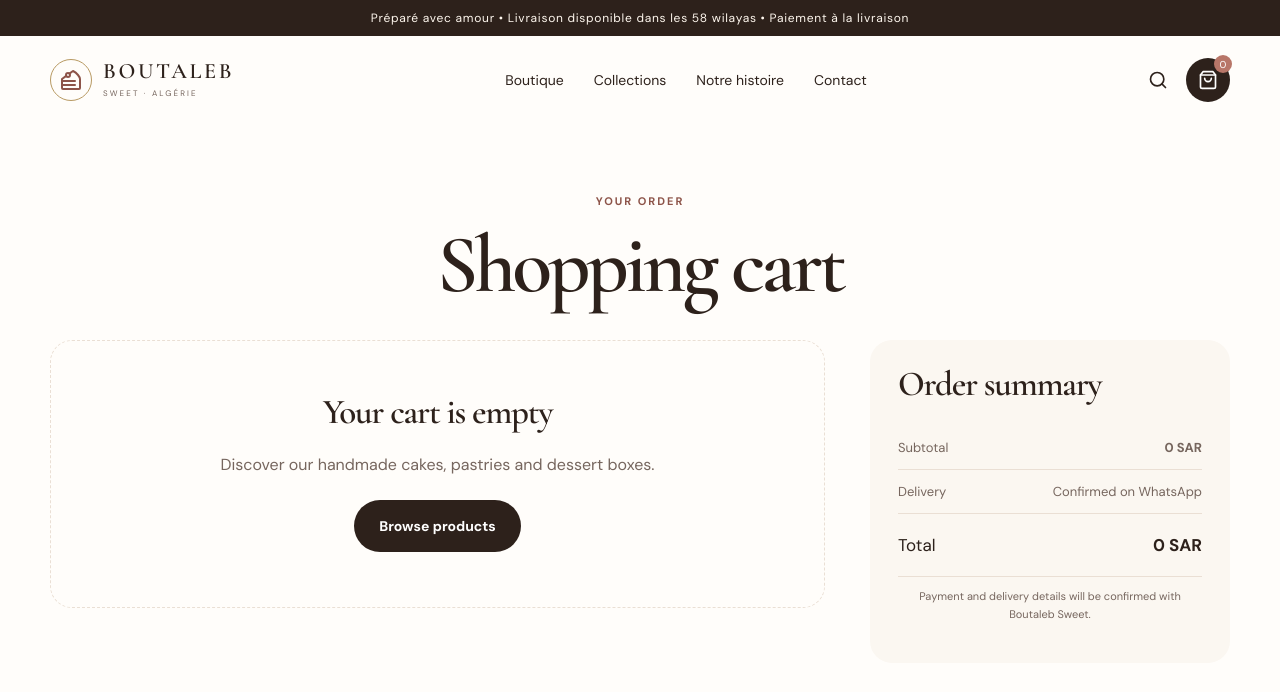
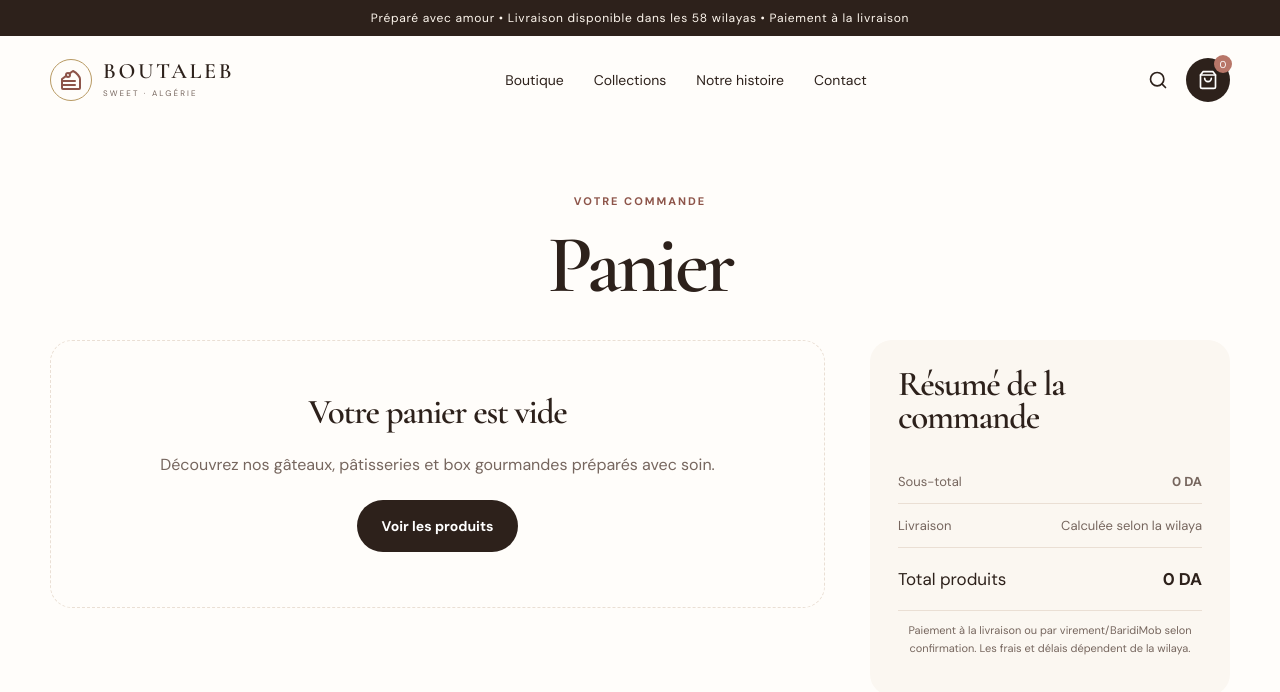
Before and after one commit to H4532/Boutaleb-Sweet, a Next.js app: page /cart in a window 1280 px wide. Shown: the top 692 px of the page. Built offline with nearby package versions, Linux system fonts and the light colour scheme.

Commit message:
feat: localize cart and checkout for Algeria

```diff
--- a/app/cart/page.tsx
+++ b/app/cart/page.tsx
@@ -6,27 +6,25 @@ import { Minus, Plus, Trash2 } from 'lucide-react';
 import { StoreHeader } from '@/components/StoreHeader';
 import { useCart } from '@/components/CartProvider';
 
+const formatPrice = (price: number) => new Intl.NumberFormat('fr-DZ').format(price);
+
 export default function CartPage() {
   const { items, total, removeItem, updateQuantity } = useCart();
-
-  const whatsappText = encodeURIComponent(
-    `Hello Boutaleb Sweet, I would like to order:\n${items.map((item) => `- ${item.quantity} × ${item.name} (${item.price * item.quantity} SAR)`).join('\n')}\nTotal: ${total} SAR`
-  );
 
   return (
     <main>
       <StoreHeader />
       <section className="page-hero compact container">
-        <p className="eyebrow">Your order</p>
-        <h1>Shopping cart</h1>
+        <p className="eyebrow">Votre commande</p>
+        <h1>Panier</h1>
       </section>
       <section className="container cart-layout">
         <div className="cart-items">
           {items.length === 0 ? (
             <div className="empty-cart">
-              <h2>Your cart is empty</h2>
-              <p>Discover our handmade cakes, pastries and dessert boxes.</p>
-              <Link className="button button-primary" href="/shop">Browse products</Link>
+              <h2>Votre panier est vide</h2>
+              <p>Découvrez nos gâteaux, pâtisseries et box gourmandes préparés avec soin.</p>
+              <Link className="button button-primary" href="/shop">Voir les produits</Link>
             </div>
           ) : items.map((item) => (
             <article className="cart-item" key={item.slug}>
@@ -35,22 +33,22 @@ export default function CartPage() {
                 <Link href={`/shop/${item.slug}`}><h3>{item.name}</h3></Link>
                 <p>{item.category}</p>
                 <div className="quantity-control">
-                  <button onClick={() => updateQuantity(item.slug, item.quantity - 1)} aria-label="Decrease quantity"><Minus size={15} /></button>
+                  <button onClick={() => updateQuantity(item.slug, item.quantity - 1)} aria-label="Réduire la quantité"><Minus size={15} /></button>
                   <span>{item.quantity}</span>
-                  <button onClick={() => updateQuantity(item.slug, item.quantity + 1)} aria-label="Increase quantity"><Plus size={15} /></button>
+                  <button onClick={() => updateQuantity(item.slug, item.quantity + 1)} aria-label="Augmenter la quantité"><Plus size={15} /></button>
                 </div>
               </div>
-              <div className="cart-item-end"><strong>{item.price * item.quantity} SAR</strong><button onClick={() => removeItem(item.slug)} aria-label={`Remove ${item.name}`}><Trash2 size={18} /></button></div>
+              <div className="cart-item-end"><strong>{formatPrice(item.price * item.quantity)} DA</strong><button onClick={() => removeItem(item.slug)} aria-label={`Supprimer ${item.name}`}><Trash2 size={18} /></button></div>
             </article>
           ))}
         </div>
         <aside className="order-summary">
-          <h2>Order summary</h2>
-          <div><span>Subtotal</span><strong>{total} SAR</strong></div>
-          <div><span>Delivery</span><span>Confirmed on WhatsApp</span></div>
-          <div className="summary-total"><span>Total</span><strong>{total} SAR</strong></div>
-          {items.length > 0 && <a className="button button-primary" href={`https://wa.me/966538007073?text=${whatsappText}`}>Complete order on WhatsApp</a>}
-          <p>Payment and delivery details will be confirmed with Boutaleb Sweet.</p>
+          <h2>Résumé de la commande</h2>
+          <div><span>Sous-total</span><strong>{formatPrice(total)} DA</strong></div>
+          <div><span>Livraison</span><span>Calculée selon la wilaya</span></div>
+          <div className="summary-total"><span>Total produits</span><strong>{formatPrice(total)} DA</strong></div>
+          {items.length > 0 && <button className="button button-primary" type="button">Continuer vers la livraison</button>}
+          <p>Paiement à la livraison ou par virement/BaridiMob selon confirmation. Les frais et délais dépendent de la wilaya.</p>
         </aside>
       </section>
     </main>
```
